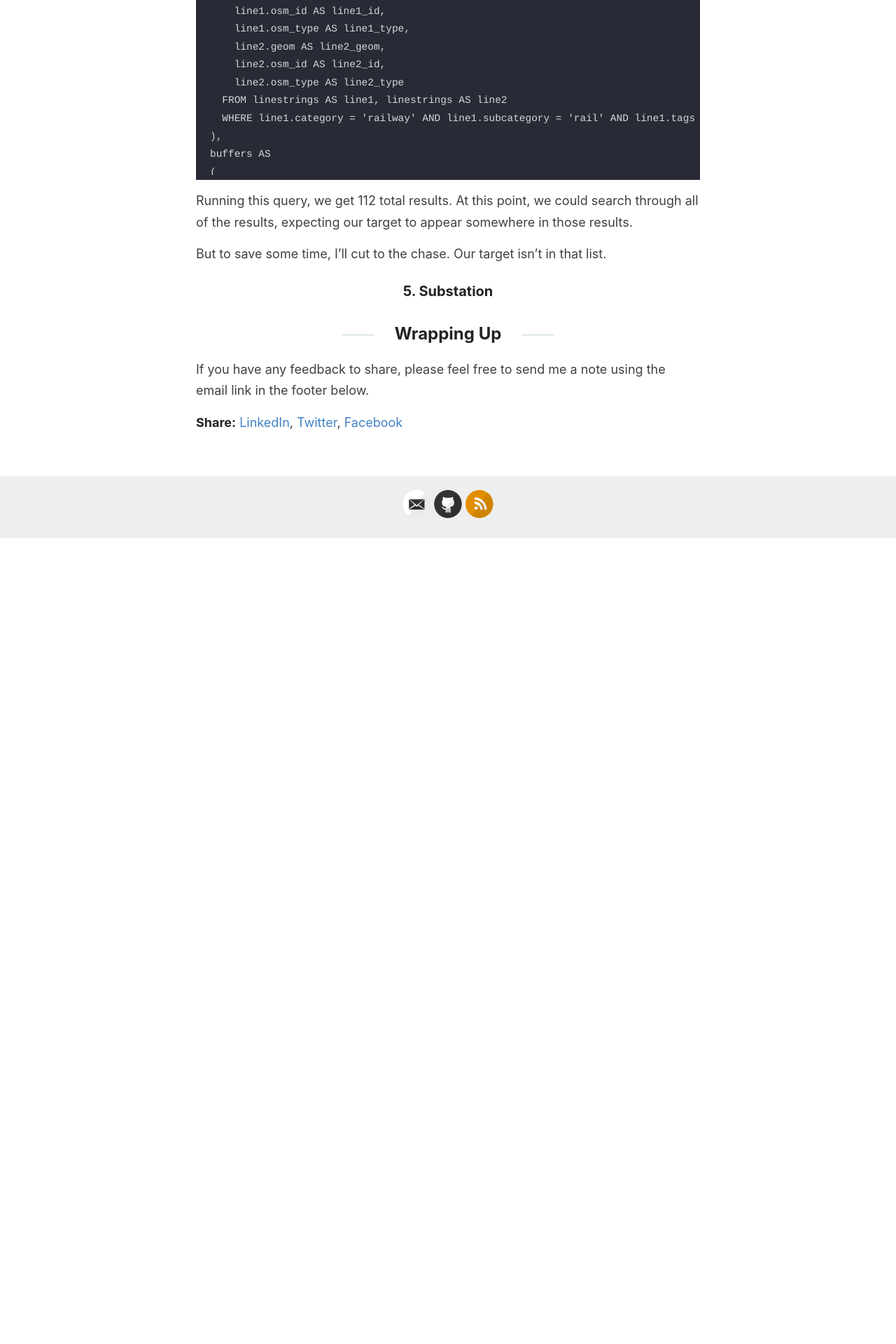
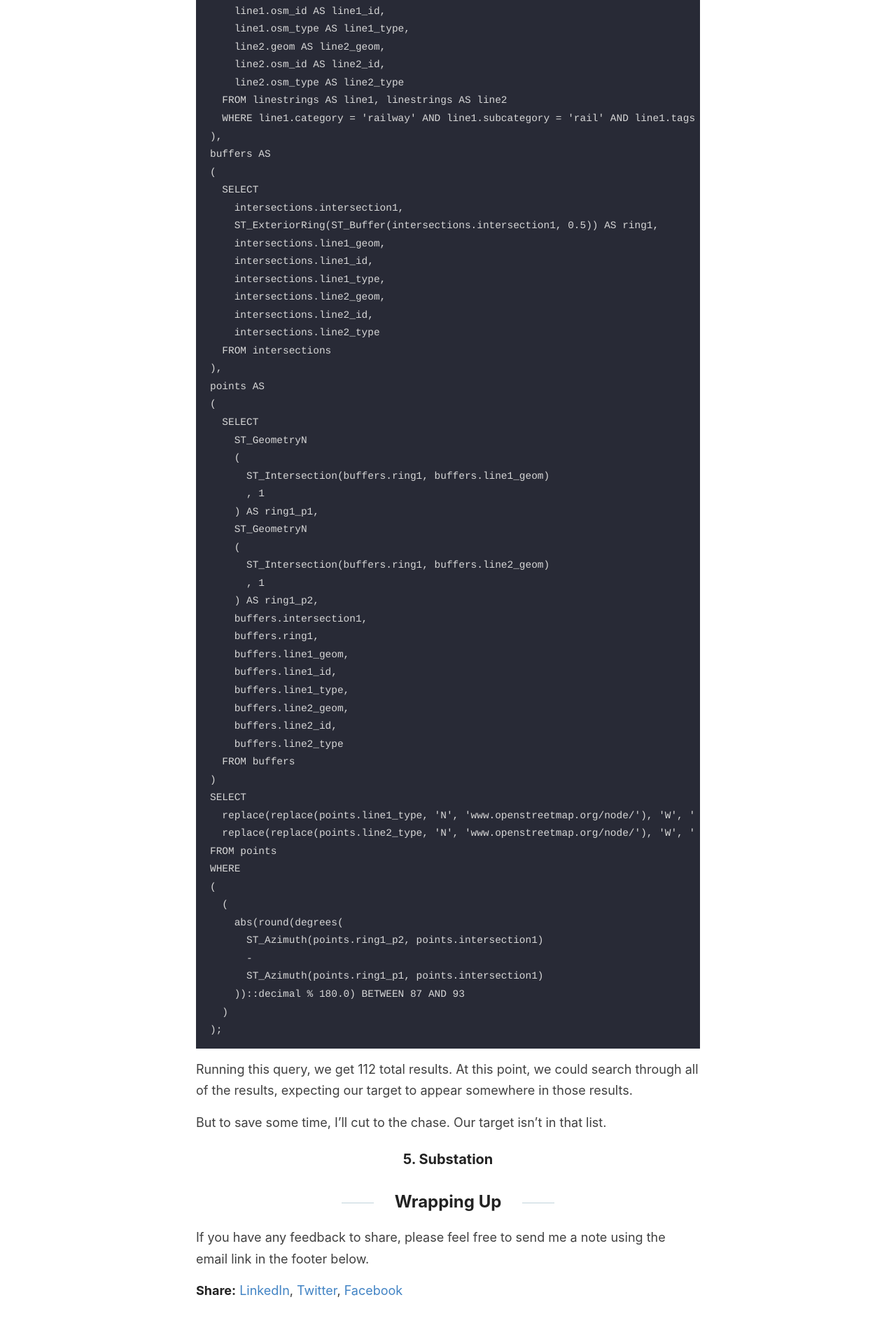
Before and after one commit to Xetnus/blog, a Jekyll site: the page built from _posts/2023-02-04-locating-spokane-part-3.md, in a window 1280 px wide. Shown: the part 3565-5485 px from the top of the page at 70% size. Built offline with Jekyll 4.4.1, drawn with Linux system fonts in a browser that asks for light colours; before the commit the page ends 4334 px from its top, so only the background shows below that.

Commit message:
Update style.scss

```diff
--- a/assets/style.scss
+++ b/assets/style.scss
@@ -86,10 +86,6 @@ h4 {
 
 p {
   margin: 15px 0;
-}
-
-pre {
-  max-height: 30em;
 }
 
 table {
```
